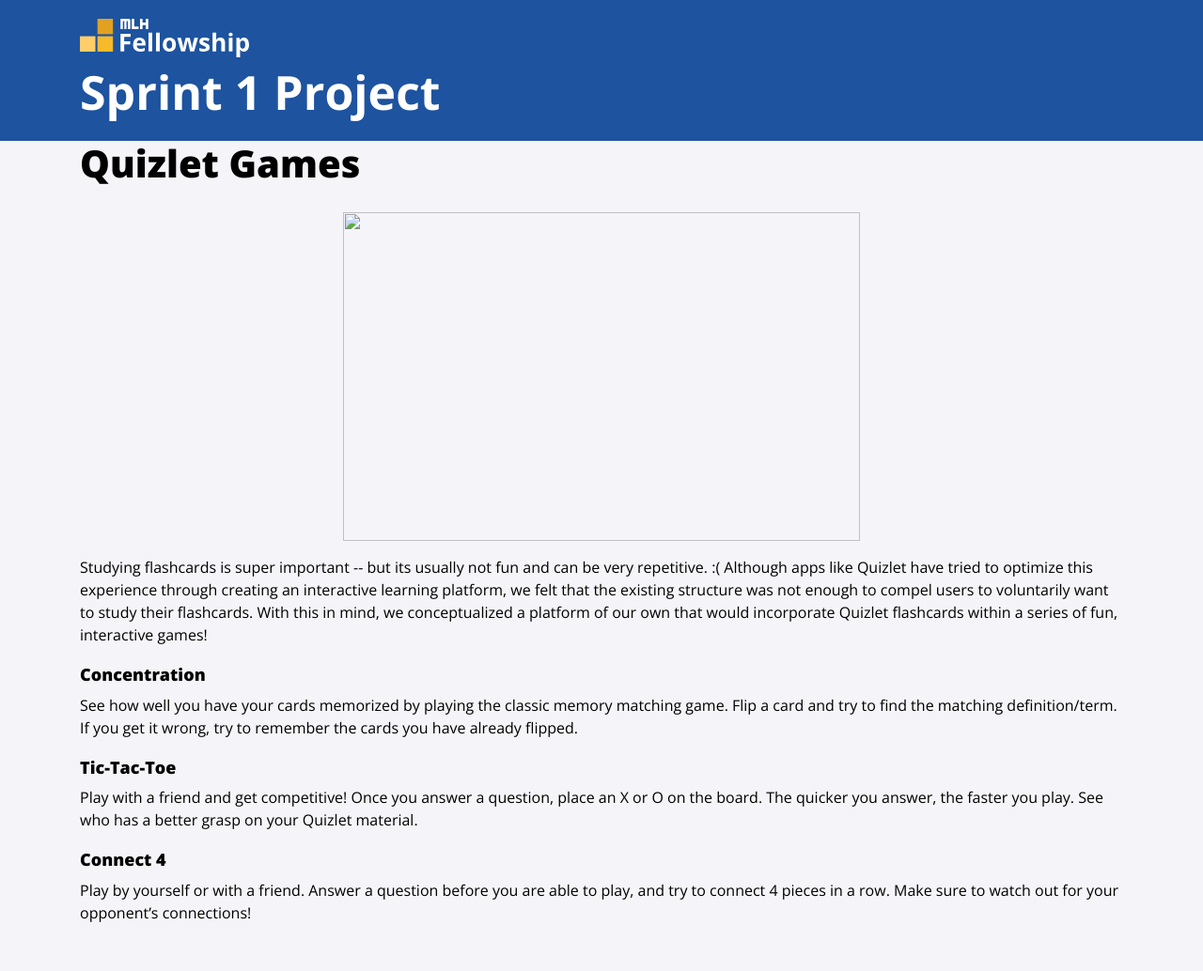
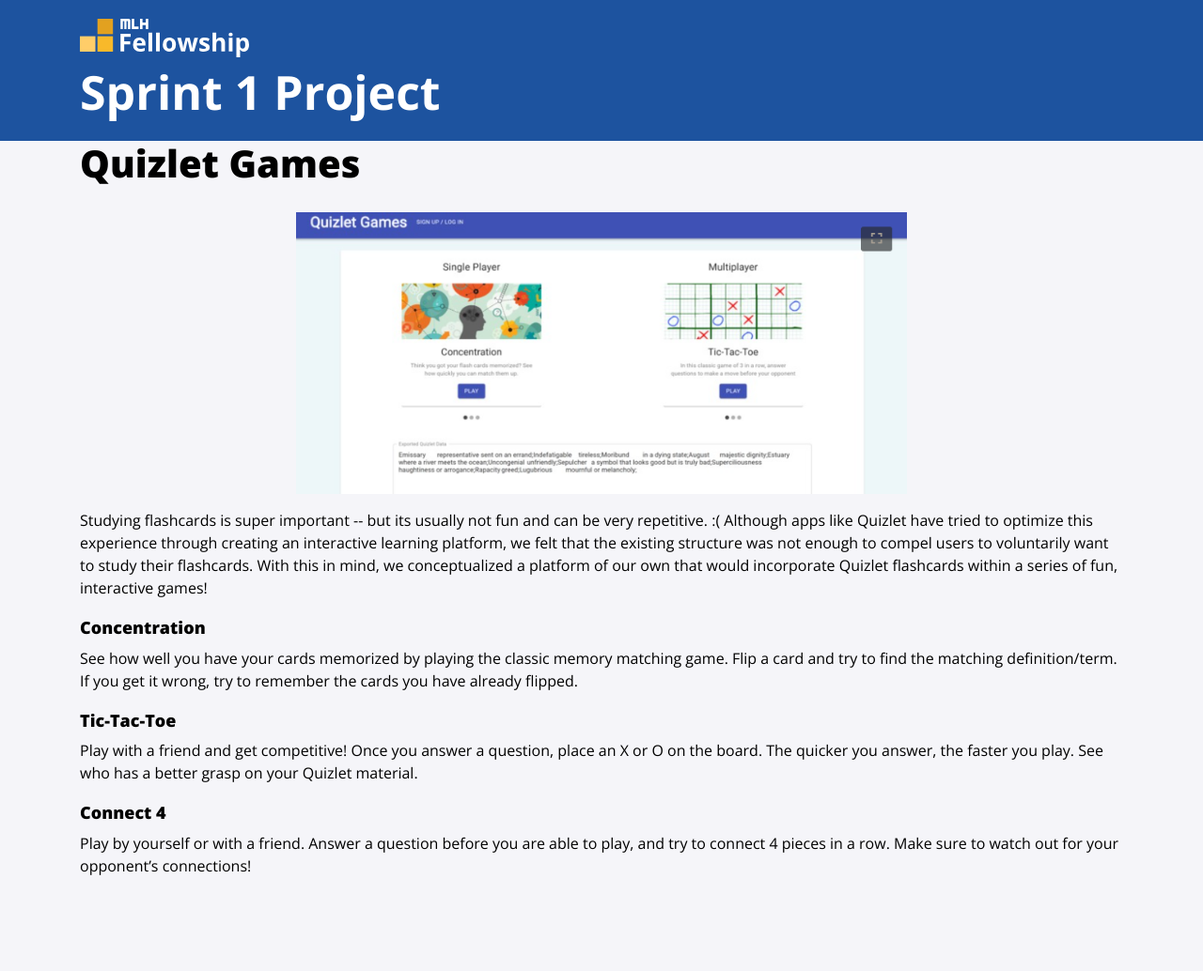
Before and after one commit to MLH-Fellowship/explorer-portfolio-batch2, a Jekyll site: the page built from projects/sprint1.md, in a window 1280 px wide. Shown: the whole page at 94% size. Built offline with Jekyll 4.4.1, drawn with Linux system fonts in a browser that asks for light colours; nearby versions of some CDN libraries; after the commit the page ends 984 px from its top, so only the background shows below that.

Commit message:
Added picture correctly!

```diff
--- a/projects/sprint1.md
+++ b/projects/sprint1.md
@@ -6,7 +6,7 @@
 <h1 align="center">Quizlet Games</h1>
 
 <p align="center">
-  <img src="assets/img/Sprint1.PNG" width="550" height="350"/>
+  <img src="Sprint1.PNG" width="650" height="300"/>
 </p>
 
 <p>
```
